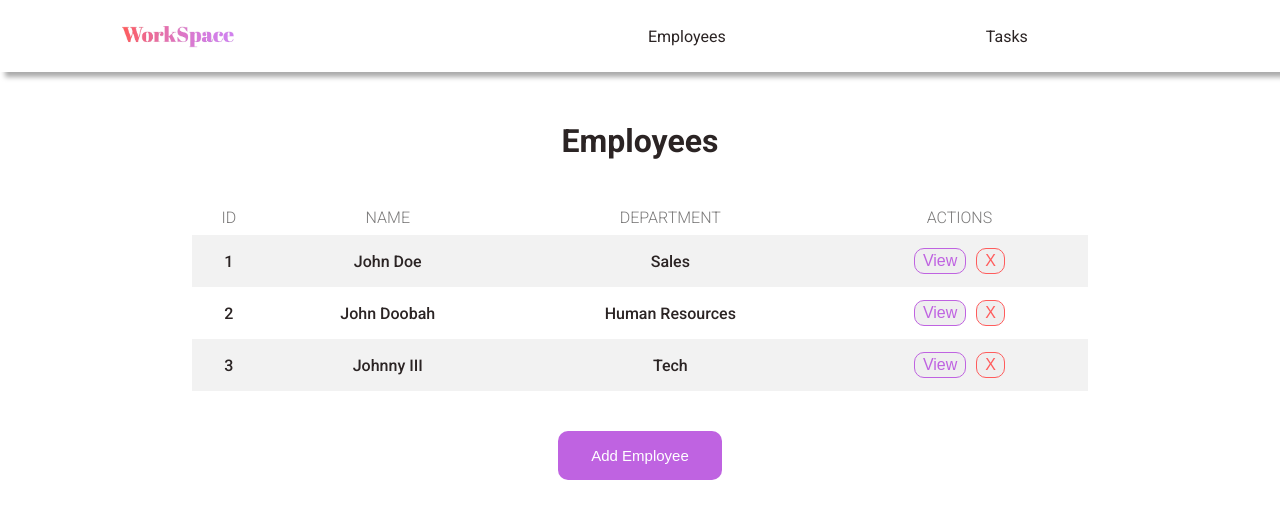
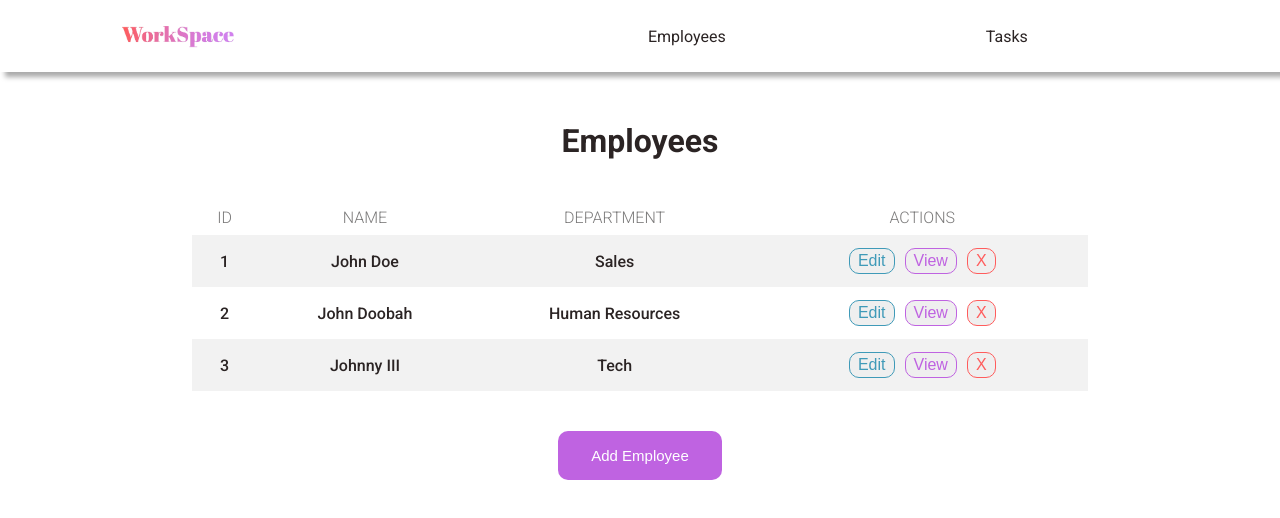
Before and after one commit to DimitriGol/Web-Dev-Final-Project, a React (Create React App) app in the folder workspace-frontend/: page /employees in a window 1280 px wide. Shown: the top 518 px of the page. Built offline with nearby package versions, Linux system fonts and the light colour scheme.

Commit message:
Add a new edit button, implement styling in the employee table

```diff
--- a/workspace-frontend/src/App.css
+++ b/workspace-frontend/src/App.css
@@ -106,8 +106,10 @@ tr:nth-child(odd) {background-color: #f2f2f2;}
   width: 75%;
 }
 
+/* Action Buttons */
 .view-employee-btn,
-.delete-employee-btn
+.delete-employee-btn,
+.edit-employee-btn
 {
   padding: 3px 8px 3px 8px;
   font-weight: 500;
@@ -119,6 +121,11 @@ tr:nth-child(odd) {background-color: #f2f2f2;}
   font-size: 16px;;
 }
 
+.edit-employee-btn{
+  border-color: #3f9ab8;
+  color: #3f9ab8;
+}
+
 .view-employee-btn{
   border-color: #bf63e1;
   color: #bf63e1;
@@ -127,6 +134,13 @@ tr:nth-child(odd) {background-color: #f2f2f2;}
 .delete-employee-btn{
   border-color: #FF5C5C;
   color: #FF5C5C;
+}
+
+.edit-employee-btn:hover{
+  cursor: pointer;
+  border: none;
+  color: #ededed;
+  background-color: #3f9ab8;
 }
 
 .view-employee-btn:hover{
@@ -142,6 +156,8 @@ tr:nth-child(odd) {background-color: #f2f2f2;}
   color: #ededed;
   background-color: #FF5C5C;
 }
+
+
 
 
 /* AddEmployee.js */
--- a/workspace-frontend/src/Components/Employees.js
+++ b/workspace-frontend/src/Components/Employees.js
@@ -44,6 +44,7 @@ function Employees() {
                         <td>John Doe</td>
                         <td>Sales</td>
                         <td>
+                            <button className='edit-employee-btn'> Edit </button>
                             <button className='view-employee-btn'> View </button>
                             <button className='delete-employee-btn'> X </button>
                         </td>
@@ -53,6 +54,7 @@ function Employees() {
                         <td>John Doobah</td>
                         <td>Human Resources</td>
                         <td>
+                            <button className='edit-employee-btn'> Edit </button>
                             <button className='view-employee-btn'> View </button>
                             <button className='delete-employee-btn'> X </button>
                         </td>
@@ -62,6 +64,7 @@ function Employees() {
                         <td>Johnny III</td>
                         <td>Tech</td>
                         <td>
+                            <button className='edit-employee-btn'> Edit </button>
                             <button className='view-employee-btn'> View </button>
                             <button className='delete-employee-btn'> X </button>
                         </td>
```
